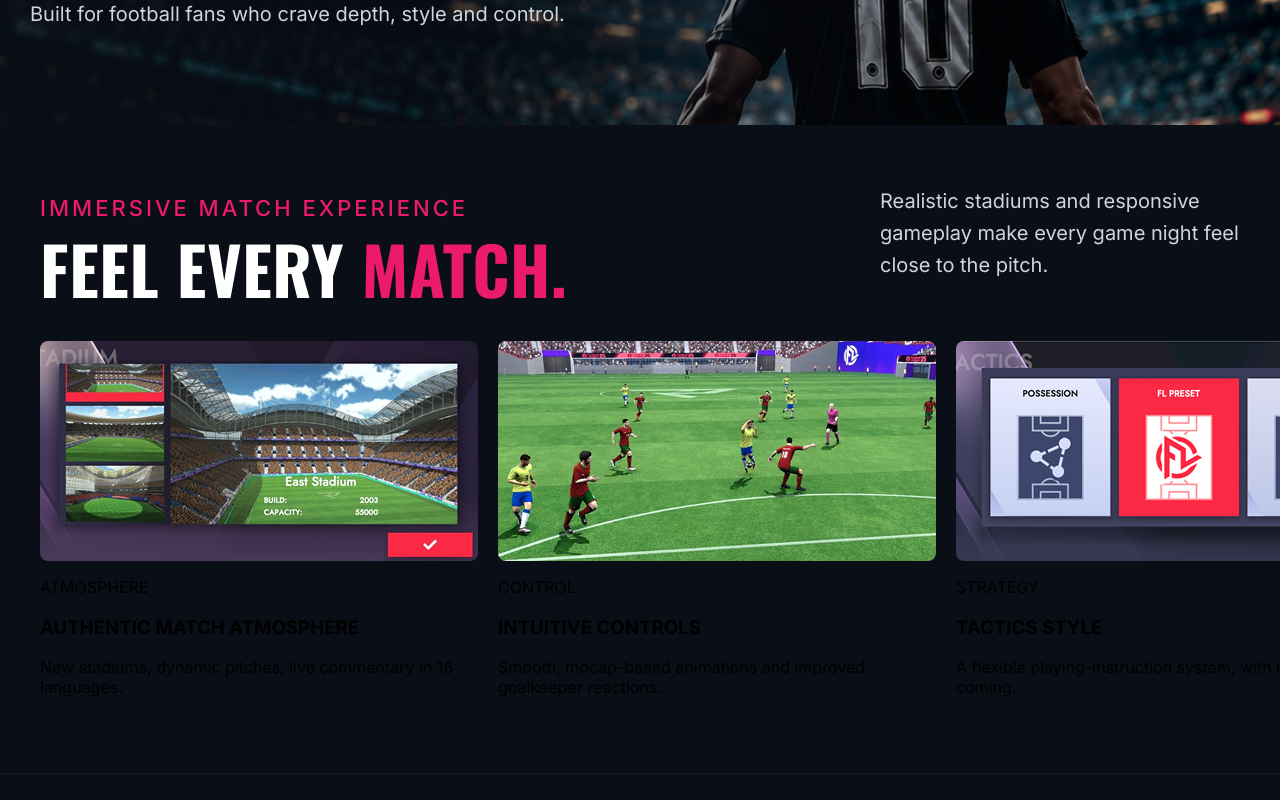
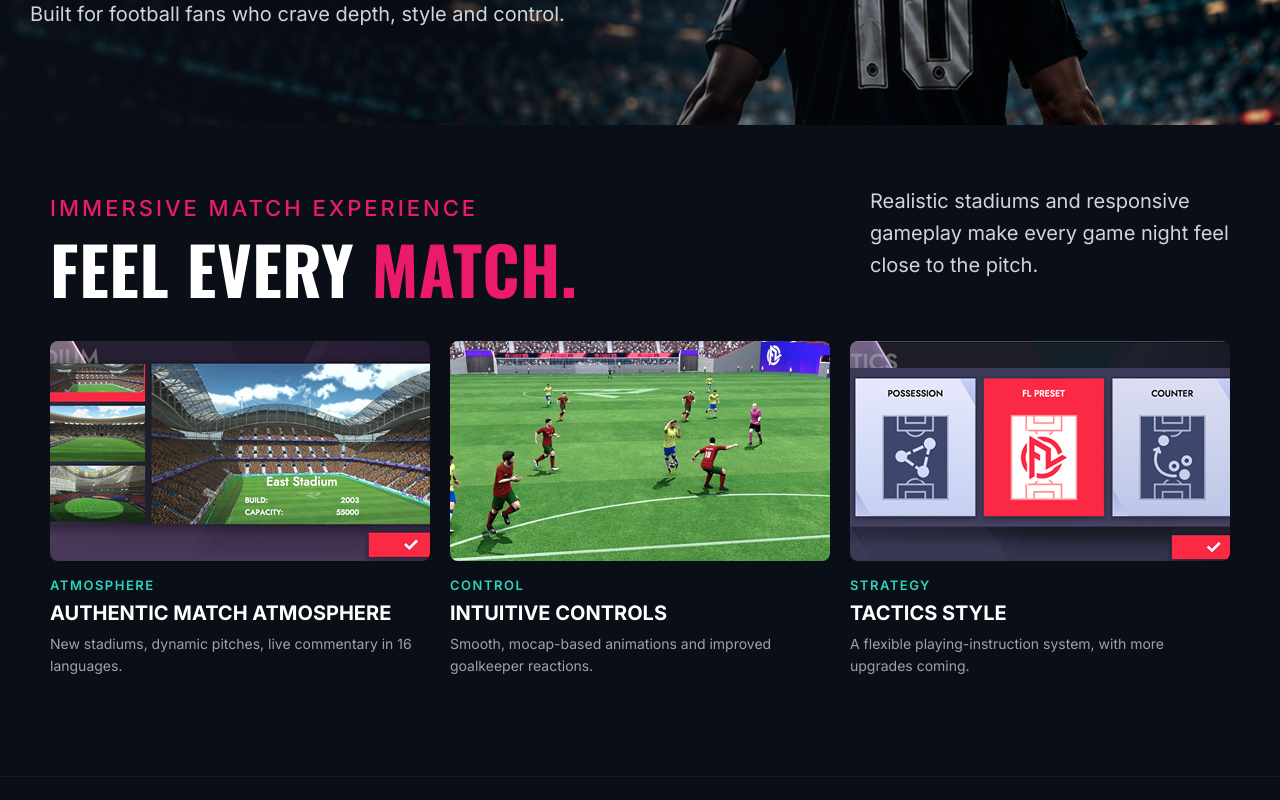
Before and after one commit to jyotithecode-sudo/football-website, a React (Vite) app: page /features in a window 1280 px wide. Shown: the part 380-1180 px from the top of the page. Built offline with nearby package versions, Linux system fonts and the light colour scheme.

Commit message:
Fix Features page build

```diff
--- a/src/FeaturesPage.css
+++ b/src/FeaturesPage.css
@@ -157,11 +157,110 @@ span.feature-card-badge {
   background: var(--card-background);
 }
 
+.match-intro {
+    background: var(--background-color);
+    padding: 60px 20px 60px;
+}
+
+.match-intro-inner {
+  max-width: 1220px;
+  margin: 0 auto;
+  display: flex;
+  flex-direction: column;
+  gap: 20px;
+}
+
+.match-intro-paragraph {
+  margin-top: 0;
+}
+
+@media (min-width: 768px) {
+  .match-intro-inner {
+    flex-direction: row;
+    align-items: flex-end;
+    justify-content: space-between;
+    gap: 40px;
+  }
+
+  .match-intro-paragraph {
+    max-width: 360px;
+    text-align: left;
+  }
+}
+
+.feature-cards {
+  max-width: 1220px;
+  margin: 40px auto 0;
+  display: grid;
+  grid-template-columns: 1fr;
+  gap: 20px;
+}
+
+.feature-card {
+  display: flex;
+  flex-direction: column;
+  padding-bottom: 24px;
+}
+
+.feature-card-image-wrap {
+  position: relative;
+  border-radius: 8px;
+  overflow: hidden;
+  background: var(--card-background);
+}
+
 .feature-card-image {
-    object-fit: cover;
-    height: 220px;
-    display: block;
-    width: 438px !important;
+  display: block;
+  width: 100%;
+  height: 220px;
+  object-fit: cover;
+}
+
+.feature-card-badge {
+  position: absolute;
+  bottom: 10px;
+  right: 10px;
+  width: 24px;
+  height: 24px;
+  border-radius: 4px;
+  background: var(--primary-color);
+  color: var(--white-color);
+  font-size: 13px;
+  font-weight: 700;
+  display: grid;
+  place-items: center;
+}
+
+.feature-card-tag {
+  margin: 16px 0 0;
+  font-family: "Inter", sans-serif;
+  font-size: 13px;
+  font-weight: 600;
+  letter-spacing: 1.5px;
+  text-transform: uppercase;
+  color: var(--accent-teal, #2dd4bf);
+}
+
+.feature-card-title {
+  margin: 8px 0 0;
+  font-family: "Inter", sans-serif;
+  font-size: 20px;
+  font-weight: 700;
+  color: var(--white-color);
+}
+
+.feature-card-desc {
+  margin-top: 8px;
+  font-family: "Inter", sans-serif;
+  font-size: 14px;
+  line-height: 1.6;
+  color: var(--text-muted);
+}
+
+@media (min-width: 768px) {
+  .feature-cards {
+    grid-template-columns: repeat(3, 1fr);
+  }
 }
 
 .feature-card-badge {
```
